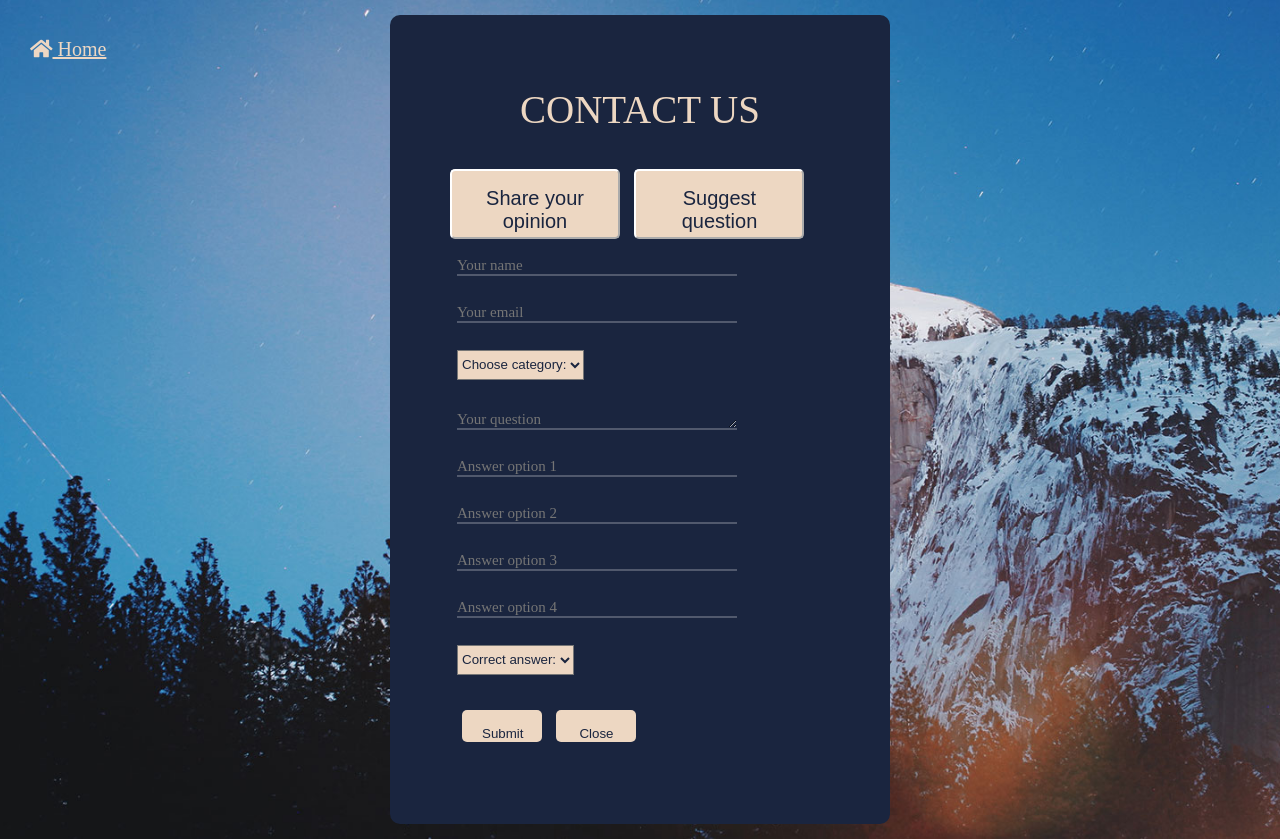
After one commit to TibiDumitru/brainUP, a Flask app: page /contact-us in a window 1280 px wide, after a click on "Suggest question". The commit adds this page. Run offline with Flask 2, Linux system fonts and the light colour scheme; some libraries are stand-ins or nearby versions; some web fonts are replaced.

Commit message:
contact us done

```diff
--- a/main.py
+++ b/main.py
@@ -8,10 +8,10 @@ app = Flask(__name__)
 app.secret_key = 'vinti_fara_restante'
 
 # Enter your database connection details below
-app.config['MYSQL_HOST'] = 'sql7.freemysqlhosting.net'
-app.config['MYSQL_USER'] = 'sql7330808'
-app.config['MYSQL_PASSWORD'] = 'i8AwCUhJaT'
-app.config['MYSQL_DB'] = 'sql7330808'
+app.config['MYSQL_HOST'] = 'brainUP.mysql.pythonanywhere-services.com'
+app.config['MYSQL_USER'] = 'brainUP'
+app.config['MYSQL_PASSWORD'] = 'paroladatabase'
+app.config['MYSQL_DB'] = 'brainUP$database'
 
 # Intialize MySQL
 mysql = MySQL(app)
@@ -132,3 +132,7 @@ def single_player():
 @app.route('/home/multi-player')
 def multi_player():
     return render_template('multi_player.html')
+
+@app.route('/contact-us')
+def contact_us():
+    return render_template('contact_us.html')
--- /dev/null
+++ b/static/style-contact.css
@@ -0,0 +1,231 @@
+/* FONTS */
+@font-face {
+  font-family: Poppins-Regular;
+  src: url('../fonts/poppins/Poppins-Regular.ttf');
+}
+
+@font-face {
+  font-family: Poppins-Medium;
+  src: url('../fonts/poppins/Poppins-Medium.ttf');
+}
+
+@font-face {
+  font-family: Poppins-Bold;
+  src: url('../fonts/poppins/Poppins-Bold.ttf');
+}
+
+* {
+	margin: 0px;
+	padding: 0px;
+	box-sizing: border-box;
+}
+
+body, html {
+	height: 100%;
+	font-family: Poppins-Regular, sans-serif;
+}
+
+/*---------------------------------------------*/
+a {
+	font-family: Poppins-Regular;
+	font-size: 14px;
+	line-height: 1.7;
+	color: #666666;
+	margin: 0px;
+	transition: all 0.4s;
+
+}
+
+
+/*---------------------------------------------*/
+h1,h2,h3,h4,h5,h6 {
+	margin: 0px;
+}
+
+p {
+	font-family: Poppins-Regular;
+	font-size: 14px;
+	line-height: 1.7;
+	color: #666666;
+	margin: 0px;
+}
+
+ul, li {
+	margin: 0px;
+	list-style-type: none;
+}
+
+
+/*---------------------------------------------*/
+input {
+	outline: none;
+	border: none;
+}
+
+textarea {
+  outline: none;
+  border: none;
+  height: 80px;
+}
+
+
+/* OK */
+.bg-contact {
+  width: 100%;
+  background-repeat: no-repeat;
+  background-position: center center;
+  background-size: cover;
+  background-image: url(bg-01.jpg);
+}
+
+/* OK */
+.container-contact {
+  width: 100%;
+  min-height: 100vh;
+  /* next two lines place it in the middle of the screen*/
+  display: -webkit-box;
+  display: flex;
+  justify-content: center;
+  align-items: center;
+  padding: 15px;
+}
+
+/* OK */
+.wrap-contact {
+  width: 500px;
+  background: #1A253F;
+  border-radius: 10px;
+  overflow: hidden;
+  padding: 72px 55px 65px 55px;
+}
+
+/* OK */
+.contact-form {
+  width: 100%;
+}
+
+/* OK */
+.contact-form-title {
+  display: block;
+  font-family: Poppins-Bold;
+  font-size: 39px;
+  color: #EDD7C2;
+  line-height: 1.2;
+  text-align: center;
+  text-transform: uppercase;
+  padding-bottom: 30px;
+}
+
+
+
+/*------------------------------------------------------------------
+[  ]*/
+
+.wrap-input {
+  width: 100%;
+  position: relative;
+  border-bottom: 2px solid rgba(255,255,255,0.24);
+  margin-bottom: 27px;
+}
+
+.input {
+  display: block;
+  width: 100%;
+  background: transparent;
+  font-family: Poppins-Regular;
+  font-size: 15px;
+  color: #fff;
+  line-height: 1.2;
+  border-bottom: 2px solid rgba(255,255,255,0.24);
+  margin-bottom: 27px;
+}
+
+/* Button used to open the contact form - fixed at the bottom of the page */
+.button-contact {
+  display: inline-block;
+  border-radius: 5px;
+  border-color : white;
+  background-color: #EDD7C2;
+  color: #1A253F;
+  text-align: center;
+  font-size: 20px;
+  padding: 16px 20px;
+  width: 170px;
+  height: 70px;
+  transition: all 0.5s;
+  cursor: pointer;
+  margin: 5px;
+}
+
+/* The popup form - hidden by default */
+.form-popup {
+  display: none;
+  right: 15px;
+  z-index: 9;
+  justify-content: center;
+}
+
+/* Add styles to the form container */
+.form-container {
+  max-width: 300px;
+  padding: 10px;
+  background-color: #1A253F;
+  margin: 2px;
+}
+
+/* Full-width input fields */
+.form-container input[type=text] {
+  width: 100%;
+  padding: 15px;
+  margin: 5px 0 22px 0;
+  border: none;
+}
+
+/* When the inputs get focus, do something */
+.form-container input[type=text]:focus {
+  background-color: #ddd;
+  outline: none;
+}
+
+/* Set a style for the submit/login button */
+.form-container .btn {
+  background-color: #EDD7C2;
+  border: none;
+  cursor: pointer;
+  margin-bottom:10px;
+  display: inline-block;
+  border-radius: 5px;
+  border-color : white;
+  color: #1A253F;
+  padding: 16px 20px;
+  width: 80px;
+  height: 30px;
+  transition: all 0.5s;
+  margin: 5px;
+
+}
+
+/* Add some hover effects to buttons */
+.form-container .btn:hover, .button-contact:hover {
+  background-color: black;
+  color: #EDD7C2;
+}
+
+/* SELECT OPTION */
+.custom-select {
+  position: relative;
+  font-family: Arial;
+  height: 30px;
+  background-color: #EDD7C3;
+  color: #1A253F;
+  margin-bottom: 30px;
+}
+
+#home-contact
+{
+    position: absolute;
+    top: 1.6em;
+    left: 1.5em;
+    color: #EDD7C3;
+    font-size: 20px;
+}
--- a/static/style-home.css
+++ b/static/style-home.css
@@ -30,7 +30,7 @@ body {
     font-size: 25px;
     color: #818181;
     display: block;
-    transition: 0.3s
+    transition: 0.3s;
 }
 
 .sidenav a:hover, .offcanvas a:focus{
--- a/static/style.css
+++ b/static/style.css
@@ -86,7 +86,6 @@
   	transition: background-color 0.2s;
 }
 
-/*TODO -> sterge dupa ce modif toate pag initiale */
 .navtop {
   	background-color: #2f3947;
   	height: 60px;
--- /dev/null
+++ b/templates/contact_us.html
@@ -0,0 +1,91 @@
+<!DOCTYPE html>
+<head>
+	<title>Contact Us</title>
+	<meta charset="UTF-8">
+    <link rel="stylesheet" href="{{ url_for('static', filename='style-contact.css') }}">
+	<link rel="stylesheet" href="https://use.fontawesome.com/releases/v5.7.1/css/all.css">
+</head>
+<body>
+		<a id="home-contact" href="{{ url_for('logout') }}"><i class="fas fa-home"></i> Home</a>
+		<div class="bg-contact">
+		<div class="container-contact">
+			<div class="wrap-contact">
+					<span class="contact-form-title">
+						Contact Us
+					</span>
+
+					<button class="button-contact" onclick="hiForm()">Share your opinion</button>
+				    <button class="button-contact" onclick="qForm()">Suggest question</button>
+
+						<div class="form-popup" id="myForm">
+						  <form action="/action_page.php" class="form-container">
+							  <input class="input" placeholder="Your name" name="name" required>
+							  <input class="input" placeholder="Your email" name="email" required>
+							  <textarea id="msg" class="input" placeholder="Your Message" name="message" required></textarea>
+
+							  <div class="form-popup" id="qForm">
+								  <select id="show-on-q" class="custom-select" required name="category">
+									<option disabled selected>Choose category:</option>
+									<option>Animals</option>
+									<option>Sport</option>
+									<option>Programming</option>
+								  </select>
+
+								   <textarea id="show-on-q1" class="input" placeholder="Your question" name="question" required
+								   style="height:20px;"></textarea>
+								   <input id="show-on-q2" class="input" placeholder="Answer option 1" name="answer" required>
+								   <input id="show-on-q3" class="input" placeholder="Answer option 2" name="answer" required>
+								   <input id="show-on-q4" class="input" placeholder="Answer option 3" name="answer" required>
+								   <input id="show-on-q5" class="input" placeholder="Answer option 4" name="answer" required>
+
+								  	<select id="show-on-q6" class="custom-select" required name="correct">
+										<option disabled selected>Correct answer:</option>
+										<option>Option 1</option>
+										<option>Option 2</option>
+										<option>Option 3</option>
+										<option>Option 4</option>
+								  </select>
+							  </div>
+
+							<button type="submit" class="btn">Submit</button>
+							<button type="button" class="btn" onclick="closeForm()">Close</button>
+			  				</form>
+						</div>
+
+
+						<script>
+						function hiForm() {
+						  document.getElementById("myForm").style.display = "block";
+						  document.getElementById("msg").style.display = "block";
+						  document.getElementById("show-on-q").style.display = "none";
+						  document.getElementById("show-on-q1").style.display = "none";
+						  document.getElementById("show-on-q2").style.display = "none";
+						  document.getElementById("show-on-q3").style.display = "none";
+						  document.getElementById("show-on-q4").style.display = "none";
+						  document.getElementById("show-on-q5").style.display = "none";
+						  document.getElementById("show-on-q6").style.display = "none";
+						}
+						function qForm() {
+						  document.getElementById("myForm").style.display = "block";
+						  document.getElementById("qForm").style.display = "block";
+						  document.getElementById("show-on-q").style.display = "block";
+						  document.getElementById("show-on-q1").style.display = "block";
+						  document.getElementById("show-on-q2").style.display = "block";
+						  document.getElementById("show-on-q3").style.display = "block";
+						  document.getElementById("show-on-q4").style.display = "block";
+						  document.getElementById("show-on-q5").style.display = "block";
+						  document.getElementById("show-on-q6").style.display = "block";
+						  document.getElementById("msg").style.display = "none";
+
+						}
+						function closeForm() {
+						  document.getElementById("myForm").style.display = "none";
+						}
+
+						</script>
+			</div>
+		</div>
+	</div>
+
+</body>
+</html>
--- a/templates/index.html
+++ b/templates/index.html
@@ -15,7 +15,7 @@
 			<ul>
 				<li><a href="{{ url_for('home') }}" accesskey="1" title="">Homepage</a></li>
 				<li><a href="#" accesskey="3" title="">About Us</a></li>
-				<li><a href="#" accesskey="5" title="">Contact Us</a></li>
+				<li><a href="{{ url_for('contact_us') }}" accesskey="5" title="">Contact Us</a></li>
 			</ul>
 		</div>
 	</div>
```
Also changed, not shown: static/style-index.css (+0 -24 lines), static/bg-01.jpg (added).
